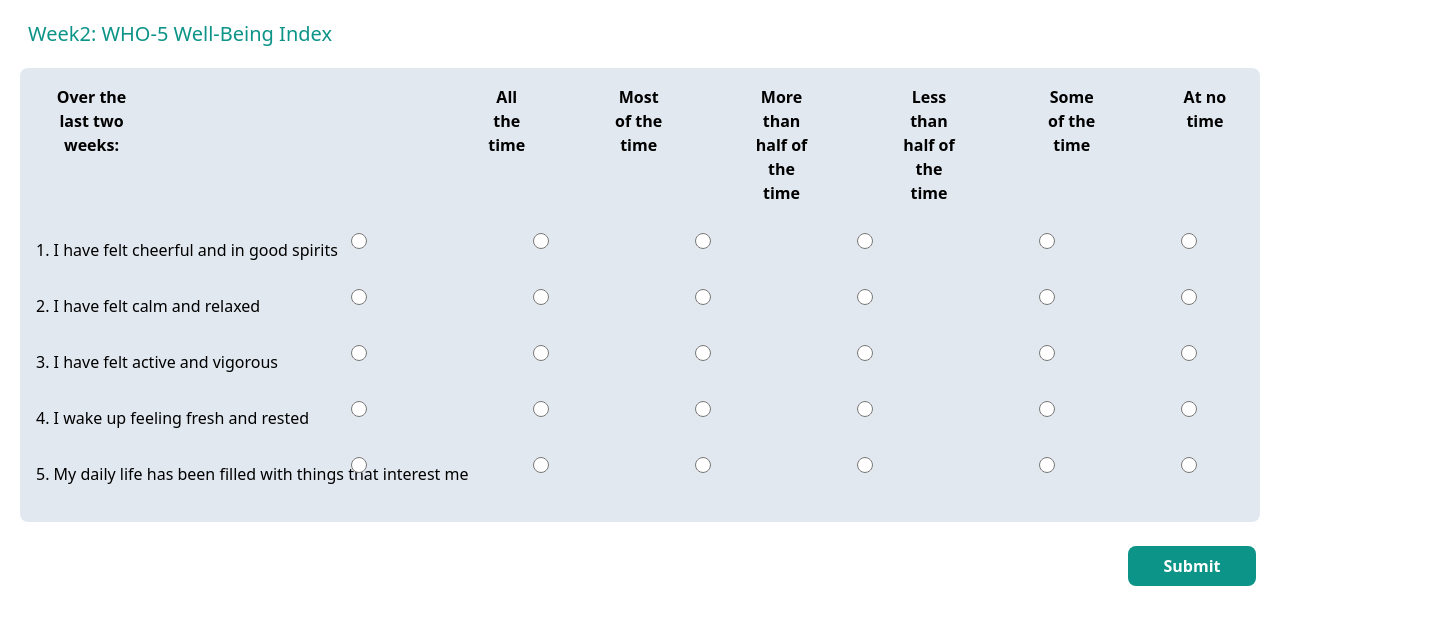
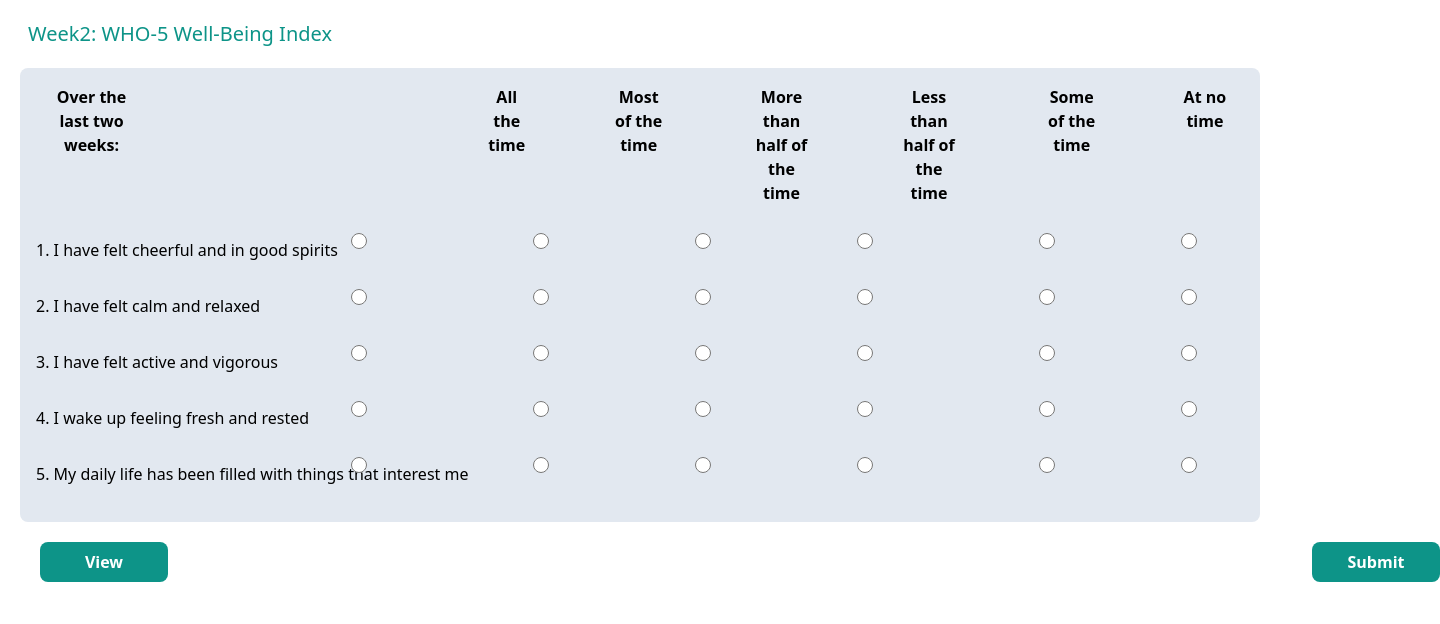
Before and after one commit to jameschen56/who-5-questionnaire, a React (Create React App) app in the folder client/: page / in a window 1280 px wide. Shown: the top 624 px of the page, 1440 px wide, since content can reach past the window. Built offline with nearby package versions, Linux system fonts and the light colour scheme.

Commit message:
added view button

```diff
--- a/client/src/App.js
+++ b/client/src/App.js
@@ -1,16 +1,13 @@
 import React from 'react';
-import { BrowserRouter as Router, Routes, Route, Link, BrowserRouter } from "react-router-dom";
 import RadioApp from './component/RadioApp';
 import './App.css';
 
 function App() {
 
   return (
-
       <React.Fragment>
           <RadioApp />
       </React.Fragment>
-
   );
 }
 
--- a/client/src/component/RadioApp.js
+++ b/client/src/component/RadioApp.js
@@ -523,15 +523,25 @@
                     </table>
                 </div>
             </div>
-            {/* submit section */ }
-            <div className='flex justify-end m-6'>
+             {/* view section */ }
+            <span className='relative justify-start m-6 top-5 ml-10'>
                 <input
                     type="submit"
-                    value="Submit"
+                    value="View"
                     className='w-32 h-10 bg-teal-600 text-white font-bold rounded-lg cursor-pointer'
-                    onClick={submitReview}
                 />
-            </div>
+            </span>
+            {/* submit section */ }
+            <span className='ml-40'>
+                <span className='relative justify-end m-6 top-5 left-80 ml-80'>
+                    <input
+                        type="submit"
+                        value="Submit"
+                        className='w-32 h-10 bg-teal-600 text-white font-bold rounded-lg cursor-pointer ml-80'
+                        onClick={submitReview}
+                    />
+                </span>
+            </span>
         </form>
 
   )
```
Also changed, not shown: 1 other file (tests, documents, lock files or other folders).
